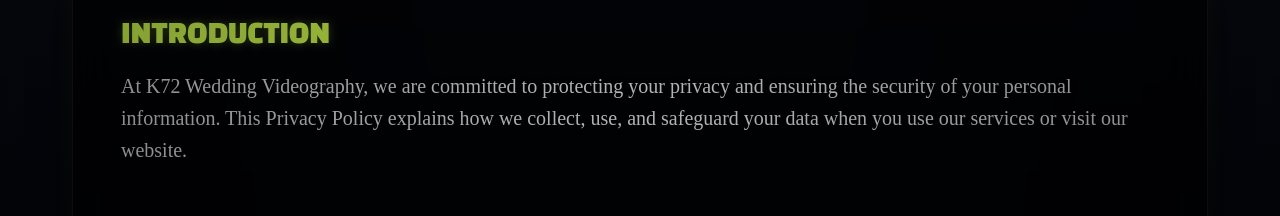
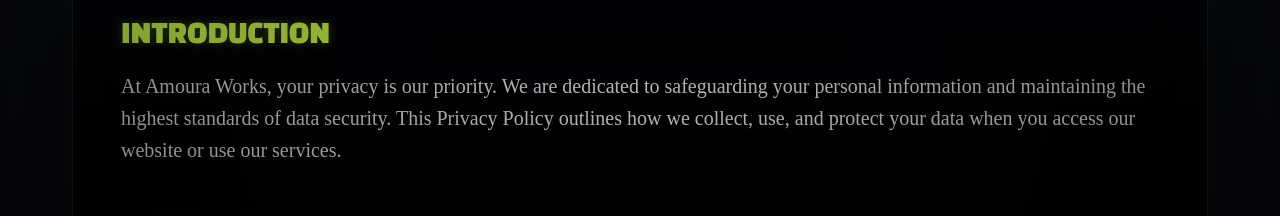
Before and after one commit to yourprint699-crypto/b32e, a React (Vite) app: page /privacy-policy in a window 1280 px wide. Shown: the part 379-595 px from the top of the page. Built offline with nearby package versions, Linux system fonts and the light colour scheme.

Commit message:
Updated PrivacyPolicy.jsx

```diff
--- a/src/pages/PrivacyPolicy.jsx
+++ b/src/pages/PrivacyPolicy.jsx
@@ -22,7 +22,7 @@
                 Introduction
               </h2>
               <p className='font-[font1] text-responsive leading-relaxed text-layer-1'>
-                At K72 Wedding Videography, we are committed to protecting your privacy and ensuring the security of your personal information. This Privacy Policy explains how we collect, use, and safeguard your data when you use our services or visit our website.
+                At Amoura Works, your privacy is our priority. We are dedicated to safeguarding your personal information and maintaining the highest standards of data security. This Privacy Policy outlines how we collect, use, and protect your data when you access our website or use our services.
               </p>
             </section>
 
```
